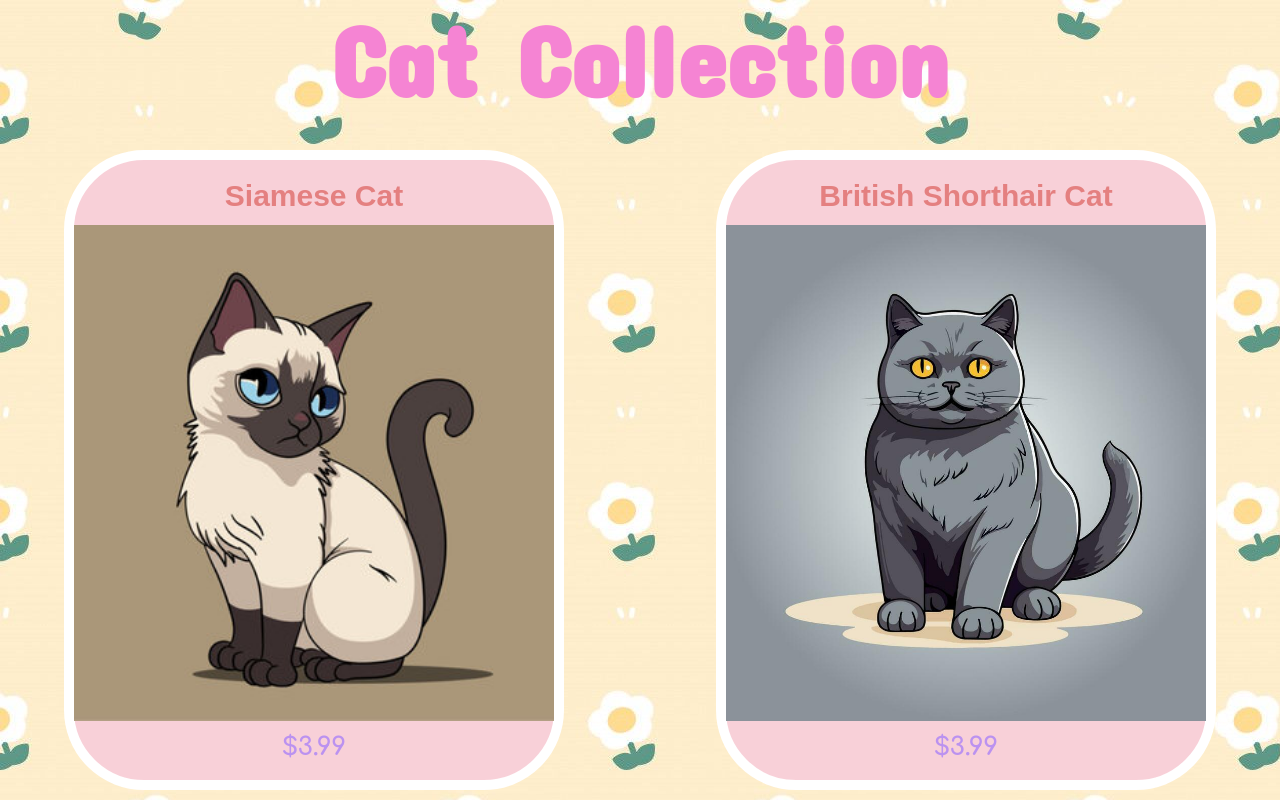
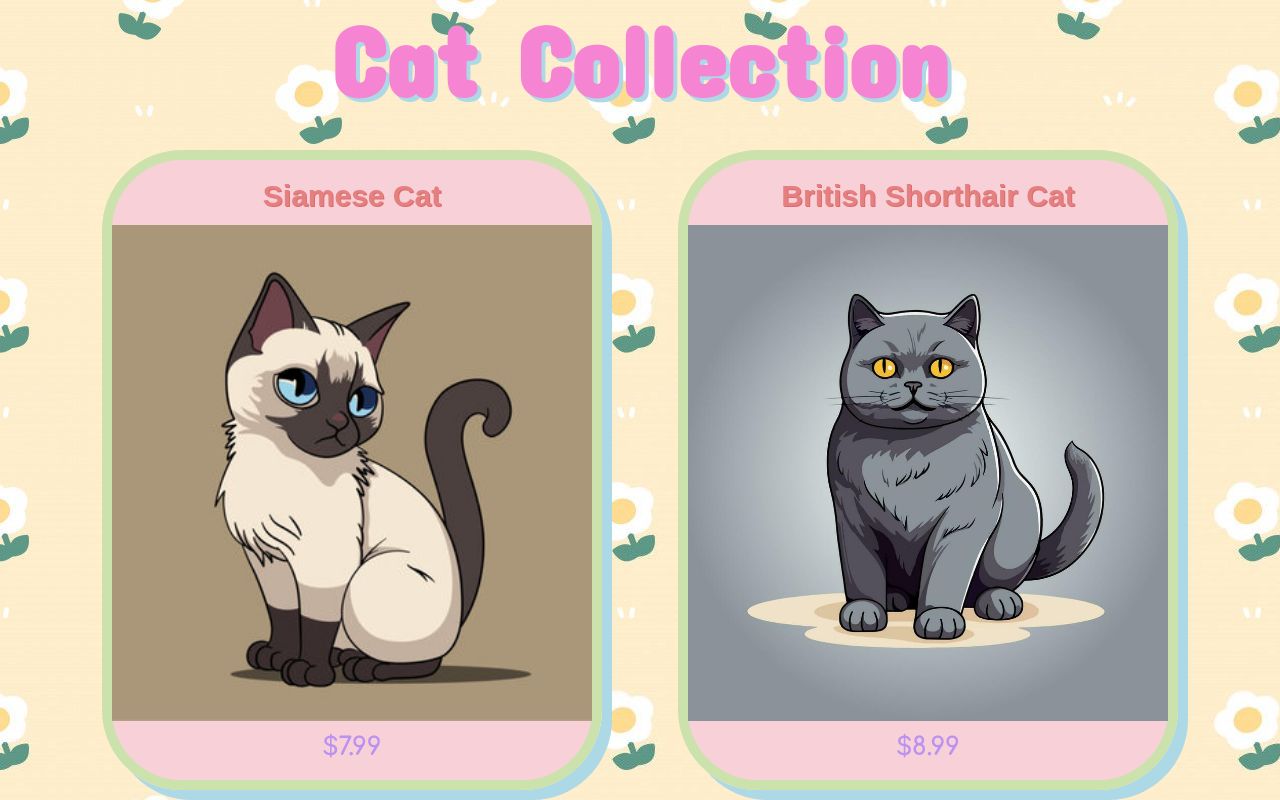
Before and after one commit to staten-island-tech/flexbox-gallery-project-ninac13, a plain HTML site: page index.html in a window 1280 px wide. Shown: the top 800 px of the page. Drawn offline with Linux system fonts and the light colour scheme; a web font is replaced by a local one.

Commit message:
worked 9/19

```diff
--- a/index.html
+++ b/index.html
@@ -18,17 +18,17 @@
             <div class="card">
                 <h2 class = "card-header">Siamese Cat</h2>
                 <img class = "card-img" src = "img/siamesecat.jpg" alt = ""/>
-                <h3 class = "card-price">$3.99</h3>
+                <h3 class = "card-price">$7.99</h3>
             </div>
             <div class="card">
                 <h2 class = "card-header">British Shorthair Cat</h2>
                 <img class = "card-img" src = "img/britishshorthair.jpg" alt = ""/>
-                <h3 class = "card-price">$3.99</h3>
+                <h3 class = "card-price">$8.99</h3>
             </div>
             <div class="card">
                 <h2 class = "card-header">Persian Cat</h2>
                 <img class = "card-img" src = "img/persiancat.jpg" alt = ""/>
-                <h3 class = "card-price">$3.99</h3>
+                <h3 class = "card-price">$7.99</h3>
             </div>
             <div class="card">
                 <h2 class = "card-header">Scottish Fold Cat</h2>
@@ -38,12 +38,12 @@
             <div class="card">
                 <h2 class = "card-header">Burmese Cat</h2>
                 <img class = "card-img" src = "img/burmesecat.jpg" alt = ""/>
-                <h3 class = "card-price">$3.99</h3>
+                <h3 class = "card-price">$5.99</h3>
             </div>
             <div class="card">
                 <h2 class = "card-header">Tonkinese Cat</h2>
                 <img class = "card-img" src = "img/tonkinesecat.jpg" alt = ""/>
-                <h3 class = "card-price">$3.99</h3>
+                <h3 class = "card-price">$6.99</h3>
             </div>
             <div class="card">
                 <h2 class = "card-header">Havana Brown Cat</h2>
@@ -53,12 +53,12 @@
             <div class="card">
                 <h2 class = "card-header">Ocicat Cat</h2>
                 <img class = "card-img" src = "img/ocicatcat.jpg" alt = ""/>
-                <h3 class = "card-price">$3.99</h3>
+                <h3 class = "card-price">$9.99</h3>
             </div>
             <div class="card">
                 <h2 class = "card-header">Snowshoe Cat</h2>
                 <img class = "card-img" src = "img/snowshoecat.jpg" alt = ""/>
-                <h3 class = "card-price">$3.99</h3>
+                <h3 class = "card-price">$4.99</h3>
             </div>
         </div>
     </body>
--- a/style.css
+++ b/style.css
@@ -8,6 +8,7 @@ html
 
 h2{
     font-size: 30px;
+    text-shadow: 1px 1px rgb(221, 107, 107);
     font-family: "Signika Negative", sans-serif;
     color:rgb(228, 128, 128)
 }
@@ -27,21 +28,23 @@ body{
     text-align: center;
     color: rgb(245, 132, 211);
     font-family: "Concert One", sans-serif;
+    text-shadow: 4px 4px lightblue;
 }
 
 .container{
-    width: 90vw;
+    align-items: center;
+    width: 90%;
     margin: 2rem auto;
     display: flex;
     flex-wrap: wrap;
-    justify-content: space-between;
+    justify-content: space-around;
 }
 
 .card{
     height: 40rem;
-    width: 30rem;
+    width: 31%;
     min-width: 500px;
-    border: 2px solid rgb(255, 255, 255);
+    border: 2px solid rgb(203, 226, 173);
     border-radius: 80px;
     border-width: 10px;
     display: flex;
@@ -51,6 +54,7 @@ body{
     background-image: url("img/pinkbackground.jpg");
     background-size: cover;
     margin-bottom: 50px;
+    box-shadow: 10px 10px lightblue;
 }
 
 .card-img{
```
